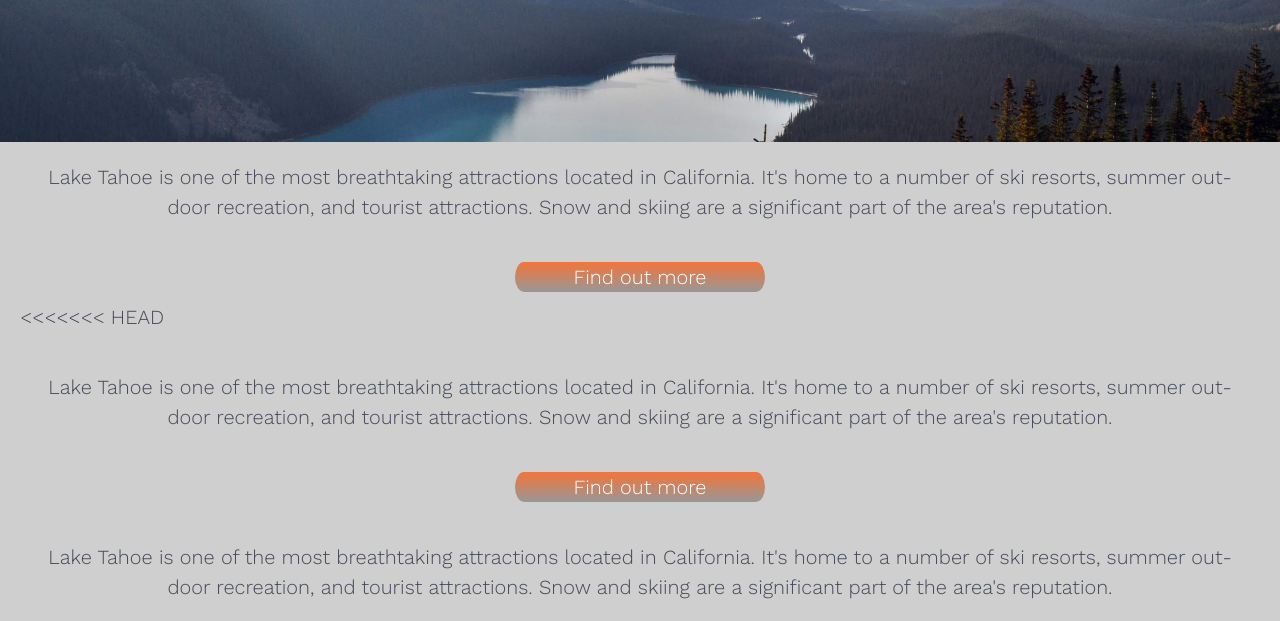
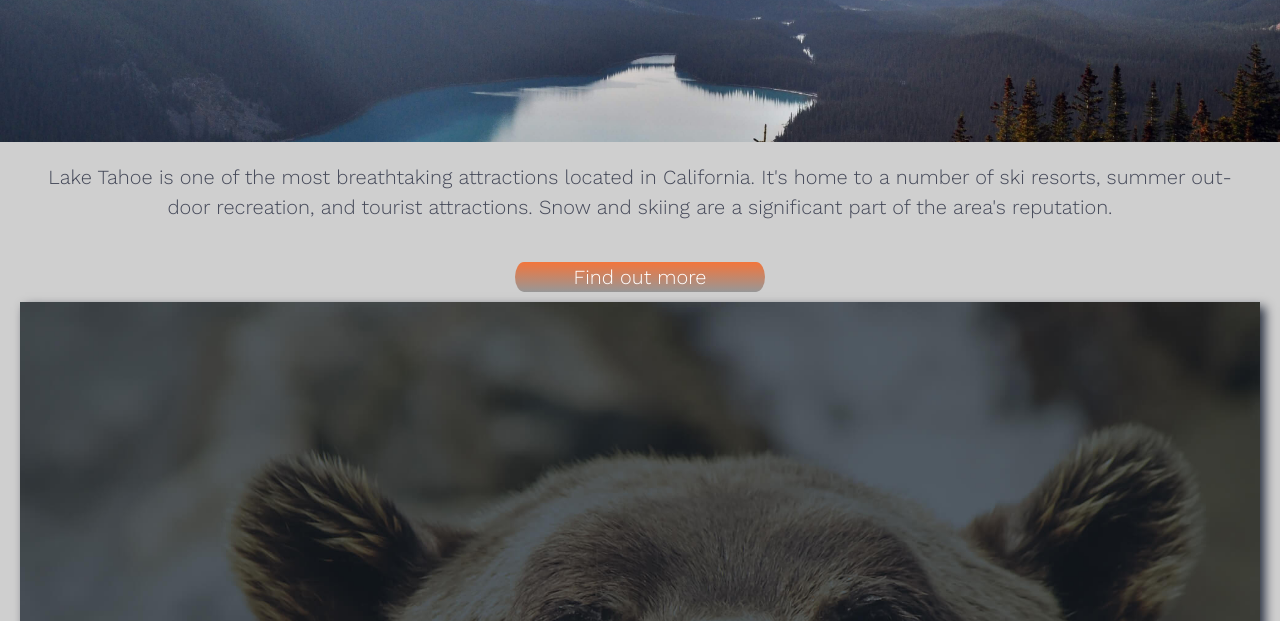
Before and after one commit to cnykr97/Responsive-Lake-Thao-Website, a plain HTML site: page index.html in a window 1280 px wide. Shown: the part 331-952 px from the top of the page. Drawn offline with nearby package versions, Linux system fonts and the light colour scheme.

Commit message:
deleted unnecessary sections

```diff
--- a/index.html
+++ b/index.html
@@ -27,21 +27,7 @@
         part of the area's reputation.</p>
       <a class="callout" href="#more">Find out more</a>
     </section>
-<<<<<<< HEAD
-    <section>
-      <p class="intro">Lake Tahoe is one of the most breathtaking attractions located in California. It's home to a
-        number of ski resorts, summer outdoor recreation, and tourist attractions. Snow and skiing are a significant
-        part of the area's reputation.</p>
-      <a class="callout" href="#more">Find out more</a>
-    </section>
-    <section>
-      <p class="intro">Lake Tahoe is one of the most breathtaking attractions located in California. It's home to a
-        number of ski resorts, summer outdoor recreation, and tourist attractions. Snow and skiing are a significant
-        part of the area's reputation.</p>
-      <a class="callout" href="#more">Find out more</a>
-    </section>
-=======
->>>>>>> 10beeda03aecbeda42c96c5a21684a13a0a35dc4
+
 
     <section class="wildlife">
       <div id="wildlife">
```
